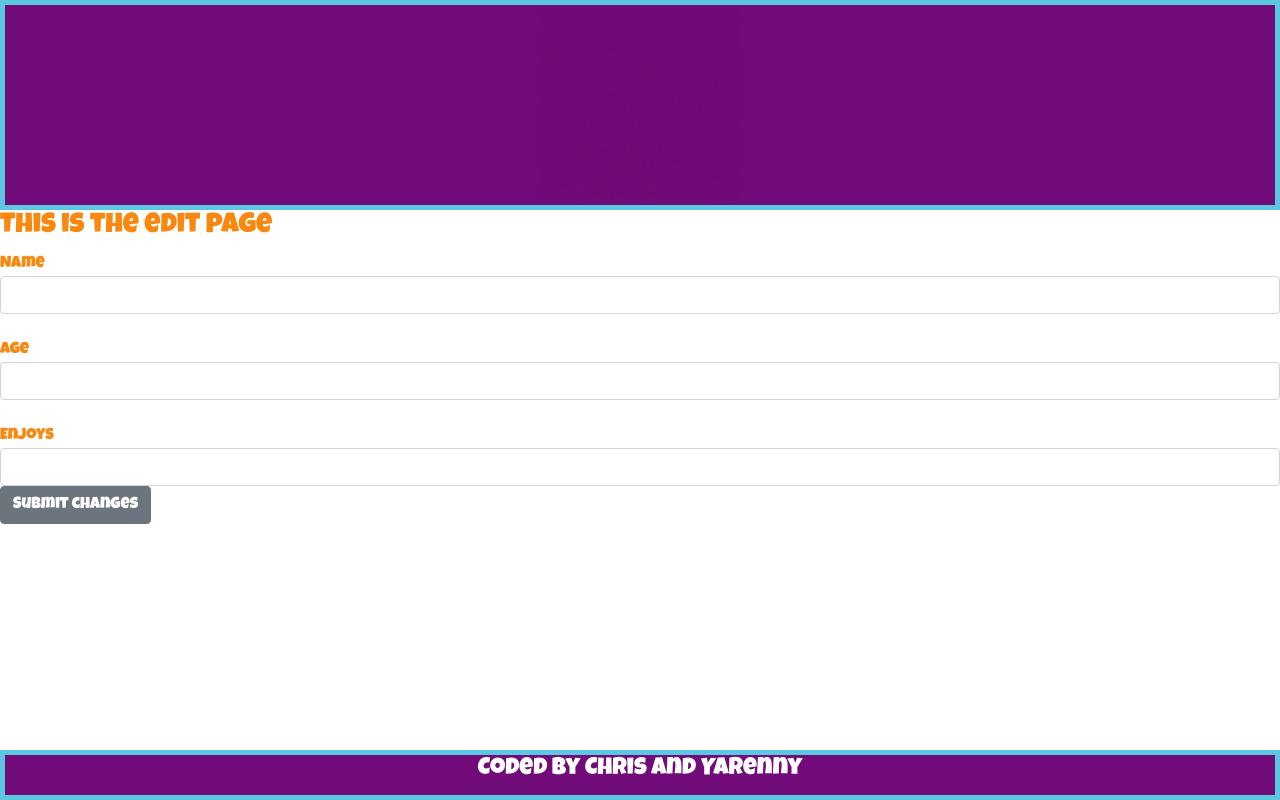
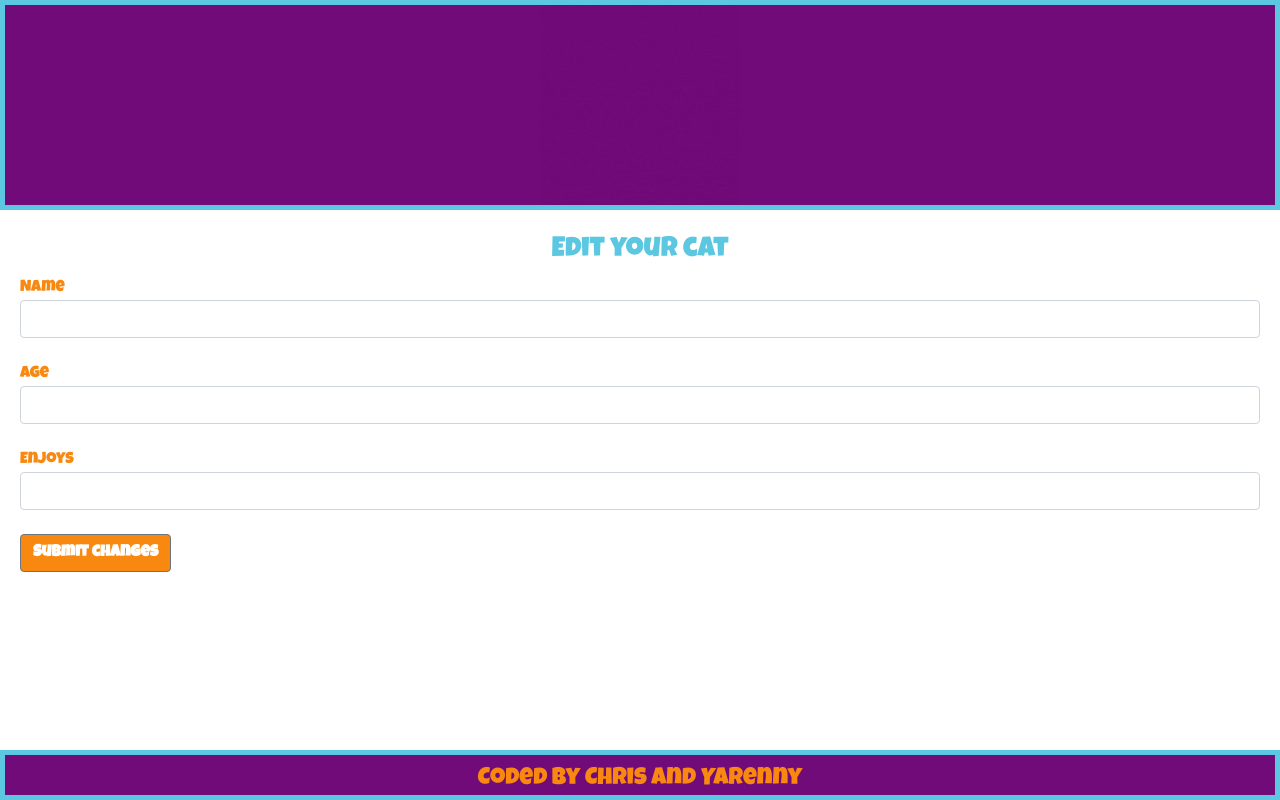
Before and after one commit to learn-academy-2021-charlie/cat-tinder-frontend-chris-and-yarenny, a React (Create React App) app: page /catedit/1 in a window 1280 px wide. Built offline with nearby package versions, Linux system fonts and the light colour scheme; no server answers.

Commit message:
adds styling

```diff
--- a/src/App.css
+++ b/src/App.css
@@ -11,15 +11,42 @@ h1 {
   color:#710B79;
 }
 
+.page-titles{
+  text-align: center;
+  color: #5BC7E1;
+}
+
 .names {
+
   color: #F88810;
 }
+
 
 .page-body {
   text-align: center;
   margin: 3rem;
   height: 110vh;
   background-color: #5BC7E1;
+}
+
+.show-page-body{
+  text-align: center;
+  margin: 3rem;
+}
+
+.edit-page-body{
+  padding-left: 20px;
+  padding-right: 20px;
+}
+
+.btn.btn-secondary {
+  background-color: #F88810;
+  font-weight: bolder;
+}
+
+.btn.btn-secondary:hover {
+  color: #F88810;
+  background-color: white;
 }
 
 .logo{
@@ -44,6 +71,7 @@ h1 {
   width: 300px;
   background-color: #710B79;
   margin: 20px;
+  border: 5px solid #F88810;
 
 }
 
@@ -65,5 +93,6 @@ h1 {
 }
 
 .footer-content{
-  color: white;
+  color: #F88810;
+  padding-top: 10px;
 }
--- a/src/pages/CatEdit.js
+++ b/src/pages/CatEdit.js
@@ -24,13 +24,15 @@ class CatEdit extends Component {
     handleSubmit = () => {
         console.log(this.props.cat.id)
         this.props.updateCat(this.state.form, this.props.cat.id)
-        this.setState({submitted: true})
+        this.setState({ submitted: true })
     }
 
     render() {
         return (
             <>
-                <h3>This is the edit page</h3>
+                <div className="edit-page-body">
+                    <br />
+                    <h3 className="page-titles">Edit your cat</h3>
                     <Form>
                         <FormGroup>
                             <Label for="name">Name</Label>
@@ -60,11 +62,14 @@ class CatEdit extends Component {
                                 value={this.state.form.enjoys}
                             />
                         </FormGroup>
+                        <br />
                         <Button name="submit" onClick={this.handleSubmit}>Submit changes
                         </Button>
                     </Form>
                     {this.state.submitted && <Redirect to={`/catshow/${this.props.cat.id}`} />}
+                </div>
             </>
+
         )
     }
 }
--- a/src/pages/CatIndex.js
+++ b/src/pages/CatIndex.js
@@ -7,18 +7,21 @@ class CatIndex extends Component {
     render() {
         return (
             <div className="page-body">
-                <h3>Meet The Cats</h3>
+                <br/>
+                <h1>Meet The Cats!😸</h1>
                 <div className="index-cards">
-
                     {this.props.cats && this.props.cats.map(cat => {
                         return (
                             <Row key={cat.id}>
                                 <Col sm="6">
                                     <Card body key={cat.id}>
                                         <CardTitle>
-                                            <p key={cat.id}>
+                                            <h4 key={cat.id}>
                                                 <NavLink className="names" to={`/catshow/${cat.id}`}>{cat.name}</NavLink>
-                                            </p>
+                                                <br/>
+                                                <br/>
+                                                <h1>🐈</h1>
+                                            </h4>
                                         </CardTitle>
                                     </Card>
                                 </Col>
@@ -28,7 +31,9 @@ class CatIndex extends Component {
                     })}
 
                 </div>
-                <NavLink to="/catnew" ><Button name="submit" >Add cat</Button></NavLink>
+                <NavLink to="/catnew" >
+                    <Button className="button" name="submit" >Add cat</Button>
+                </NavLink>
 
             </div>
         )
--- a/src/pages/CatNew.js
+++ b/src/pages/CatNew.js
@@ -20,13 +20,15 @@ class CatNew extends Component {
 
     handleSubmit = () => {
         this.props.createCat(this.state.form)
-        this.setState({submitted: true})
+        this.setState({ submitted: true })
     }
 
     render() {
         return (
             <>
-                <h3>Add a cat</h3>
+                <div className="edit-page-body">
+                    <br/>
+                    <h3 className="page-titles">Add a cat</h3>
                     <Form>
                         <FormGroup>
                             <Label for="name">Name</Label>
@@ -55,11 +57,12 @@ class CatNew extends Component {
                             />
                         </FormGroup>
                         <Button onClick={this.handleSubmit}>Submit</Button>
-                        <br/>
-                        <br/>
+                        <br />
+                        <br />
                         <NavLink to="/catindex" ><Button name="submit" >Home</Button></NavLink>
                     </Form>
                     {this.state.submitted && <Redirect to="/catindex" />}
+                </div>
             </>
         )
     }
--- a/src/pages/CatShow.js
+++ b/src/pages/CatShow.js
@@ -25,13 +25,11 @@ class CatShow extends Component {
     render() {
         return (
             <>
-                <h3>Meow! My name is {this.props.cat.name}!</h3>
+            <div className="show-page-body">
+                <h1 className="page-titles">Meow! My name is {this.props.cat.name}!</h1>
+                <h1>🐈</h1>
                 <p>I am {this.props.cat.age} years old.</p>
                 <p>I enjoy {this.props.cat.enjoys}.</p>
-
-                {/* <Button onClick={this.handleSubmit}>Edit Cat</Button>
-                {this.state.submitted && <Redirect to={`/catedit/${this.props.cat.id}`} />} */}
-
 
                 <NavLink to={`/catedit/${this.props.cat.id}`}> <Button onClick={this.handleSubmit}>Edit Cat</Button> </NavLink>
 
@@ -39,7 +37,7 @@ class CatShow extends Component {
                 <br />
 
                 <NavLink to="/catindex" ><Button name="submit" >Home</Button></NavLink>
-
+            </div>
 
             </>
         )
```
Lines whose indentation alone changed are shown as unchanged.
